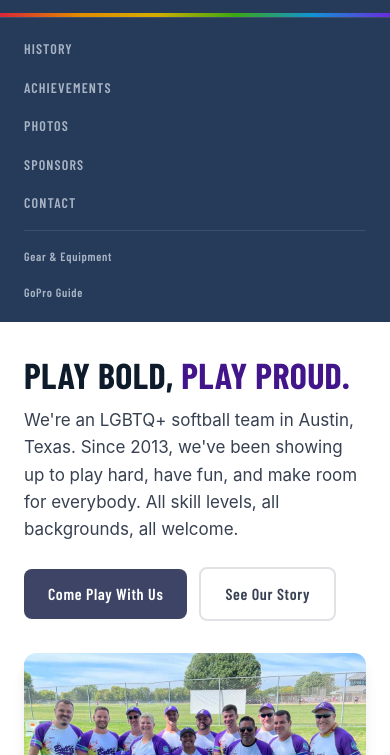
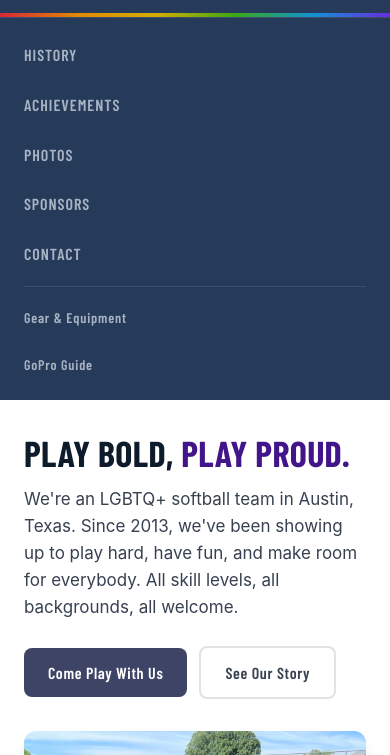
Before and after one commit to garrettatx/austinballrz, an Astro site: page / in a window 390 px wide. Both pictures are taken after a click on the button 346 px from the left and 51 px from the top of the page. Shown: the part 89-844 px from the top of the page. Built offline with nearby package versions, Linux system fonts and the light colour scheme; Astro itself is replaced by a stand-in of ours.

Commit message:
Larger mobile nav text (text-base primary, text-sm secondary)
Primary nav items bumped from text-sm to text-base with more
vertical padding (space-3). Secondary items from text-xs to
text-sm. Easier to read and tap on mobile.

Co-Authored-By: Claude Opus 4.6 (1M context) <noreply@anthropic.com>

```diff
--- a/src/components/Header.astro
+++ b/src/components/Header.astro
@@ -67,7 +67,7 @@ const currentPath = Astro.url.pathname;
             'block uppercase font-semibold',
             currentPath === item.href ? 'text-white' : 'text-[var(--color-nav-inactive)]',
           ]}
-          style={`font-size: var(--text-sm); letter-spacing: 0.08em; padding-block: var(--space-2);`}
+          style={`font-size: var(--text-base); letter-spacing: 0.06em; padding-block: var(--space-3);`}
         >
           {item.label}
         </a>
@@ -82,7 +82,7 @@ const currentPath = Astro.url.pathname;
                 'block font-semibold',
                 currentPath === item.href ? 'text-white' : 'text-[var(--color-nav-inactive)]',
               ]}
-              style={`font-size: var(--text-xs); letter-spacing: 0.06em; padding-block: var(--space-2);`}
+              style={`font-size: var(--text-sm); letter-spacing: 0.06em; padding-block: var(--space-3);`}
             >
               {item.label}
             </a>
```
